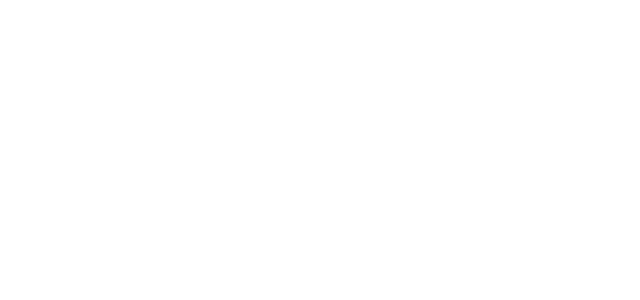
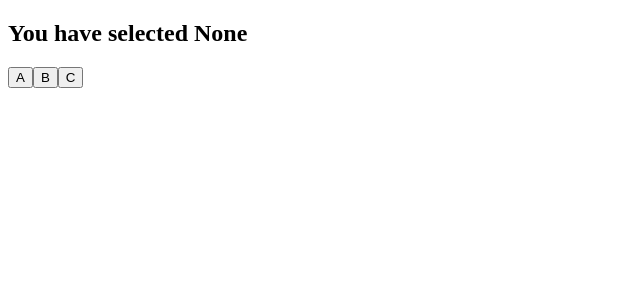
Before and after one commit to xtracrunchy/reactTut, a React (Create React App) app: page / in a window 1280 px wide. Shown: the top 300 px of the page, without its empty margins (0-640 px from the left). Built offline with nearby package versions, Linux system fonts and the light colour scheme.

Commit message:
Using React.cloneElement to extend functionality of children components

```diff
--- a/src/App.js
+++ b/src/App.js
@@ -3,35 +3,39 @@
 class App extends React.Component {
   render(){
     return(
-      <Parent>
-        <div ClassName="Class A" />
-        <div ClassName="Class B" />
-      </Parent>
+      <Button>
+        <button value="A">A</button>
+        <button value="B">B</button>
+        <button value="C">C</button>
+      </Button>
     )
   }
 }
 
 
 // May want to iterate over children in component
-class Parent extends React.Component {
+class Button extends React.Component {
+  constructor(){
+    super();
+    this.state = {selected: "None"}
+  }
+
+  selectedItem(selected){
+    this.setState({selected})
+  }
+
   render(){
-    // Take in child and return the same child
-    // let items = this.props.children.map(child => child)
-
-    // React has it's own map .map(the children, mapping function)
-    // let items = React.Children.map(this.props.children, child => child)
-
-    // you can also put them into an array
-    let items = React.Children.toArray(this.props.children)
-
-    // You could also use a foreach
-    // let items = React.Children
-    //   .forEach(this.props.children,child => console.log(child.props.ClassName))
-
-    // This will return a single child, if more than one throws err
-    // let items = React.Children.only(this.props.children)
-    console.log(items)
-    return null
+    let func = child =>
+      React.cloneElement(child, {
+        onClick: this.selectedItem.bind(this, child.props.value)})
+// props.children is only a descripter of the children (read only)
+    let items = React.Children.map(this.props.children, func)
+    return (
+      <div>
+        <h2>You have selected {this.state.selected}</h2>
+        {items}
+      </div>
+    )
   }
 }
 
```
